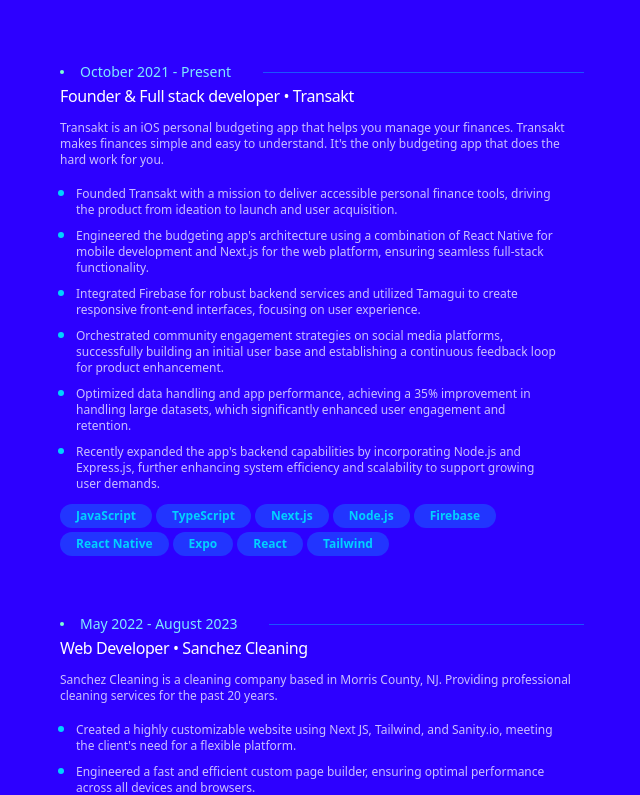
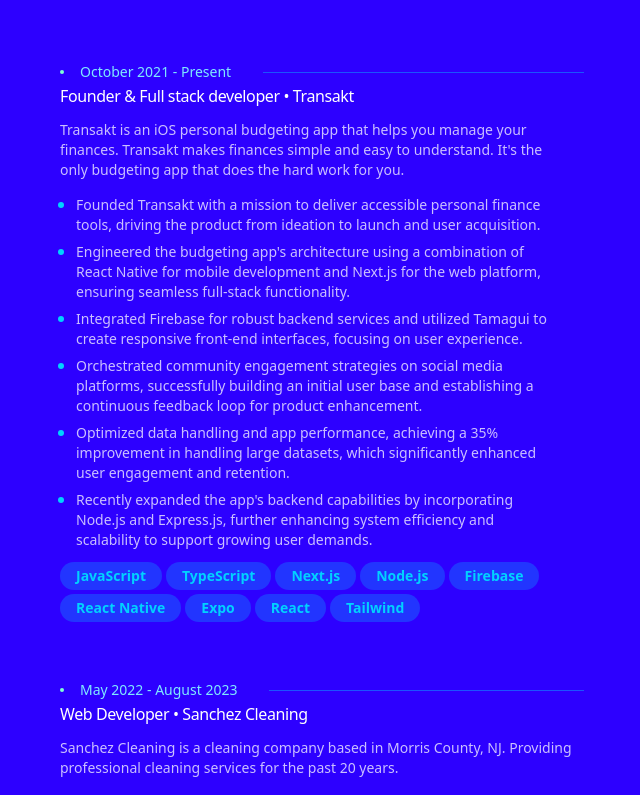
Before and after one commit to eds2002/eduardo-portfolio, a Next.js app: page / in a window 1280 px wide. Shown: the part 480-1275 px from the top of the page, without its empty margins (600-1240 px from the left). Built offline with nearby package versions, Linux system fonts and the light colour scheme.

Commit message:
Update typography size and class names in ExperienceBlock component

```diff
--- a/src/features/home/index.tsx
+++ b/src/features/home/index.tsx
@@ -178,7 +178,7 @@
               <Typography
                 variant="p"
                 affects={'removePMargin'}
-                className="text-xs opacity-75"
+                className="text-sm opacity-75"
               >
                 {item.description}
               </Typography>
@@ -188,7 +188,7 @@
                     <Typography
                       variant="p"
                       affects={'removePMargin'}
-                      className="text-xs opacity-75"
+                      className="text-sm opacity-75"
                     >
                       {responsibility}
                     </Typography>
@@ -199,7 +199,7 @@
                 {item.stack.map((tech) => (
                   <span
                     key={tech}
-                    className="text-xs text-tertiary-1 font-semibold px-4 py-1 bg-tertiary-1/25 rounded-full block"
+                    className="text-sm text-tertiary-1 font-semibold px-4 py-1 bg-tertiary-1/25 rounded-full block"
                   >
                     {tech}
                   </span>
```
